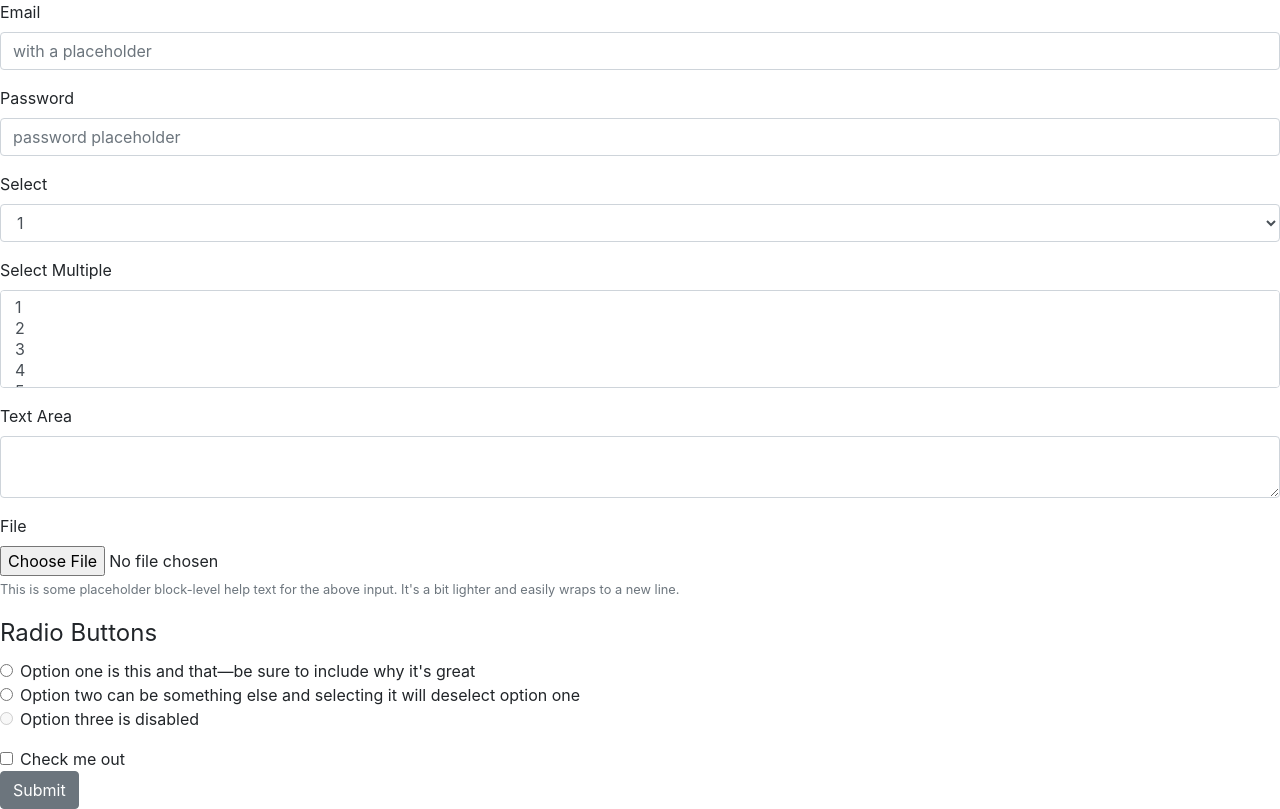
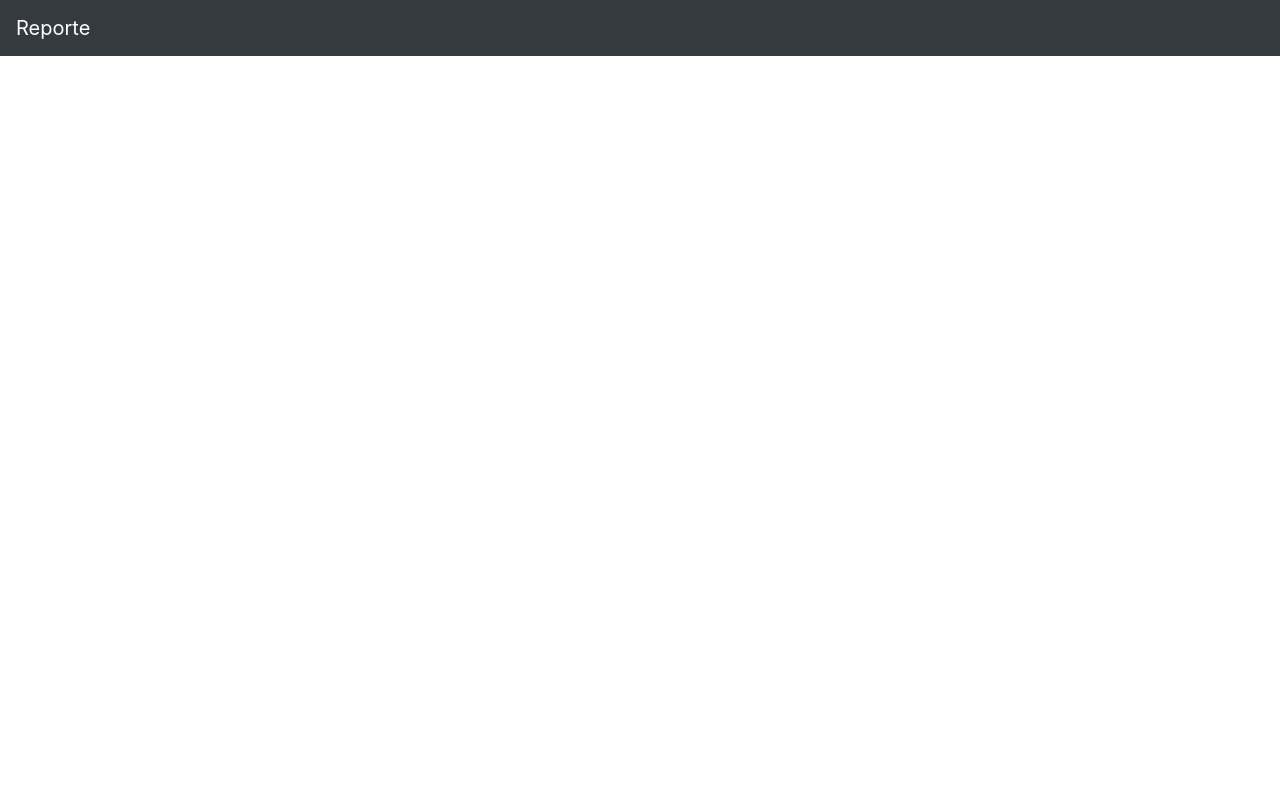
Before and after one commit to Israel-Laguan/reporting, a Next.js app: page /new in a window 1280 px wide. Built offline with nearby package versions, Linux system fonts and the light colour scheme.

Commit message:
fix Link and NavLink

```diff
--- a/components/Header.js
+++ b/components/Header.js
@@ -19,20 +19,24 @@ const Header = ({ edit, create }) => {
   return (
     <div>
       <Navbar color="dark" dark expand="md">
-        <Link href="/">
-          <NavbarBrand href="/">Reporte</NavbarBrand>
+        <Link href="/" passHref>
+          <NavbarBrand>Reporte</NavbarBrand>
         </Link>
         <NavbarToggler onClick={toggle} />
         <Collapse isOpen={isOpen} navbar>
           <Nav className="mr-auto" navbar>
             {edit && (
               <NavItem>
-                <NavLink href="/edit">Editar</NavLink>
+                <Link href="/edit" passHref>
+                  <NavLink>Editar</NavLink>
+                </Link>
               </NavItem>
             )}
             {create && (
               <NavItem>
-                <NavLink href="/new">Crear Reporte</NavLink>
+                <Link href="/new" passHref>
+                  <NavLink>Crear Reporte</NavLink>
+                </Link>
               </NavItem>
             )}
           </Nav>
--- a/pages/new.js
+++ b/pages/new.js
@@ -1,77 +1,6 @@
-import React from 'react';
-import { Button, Form, FormGroup, Label, Input, FormText } from 'reactstrap';
+import React from "react";
+import Header from "../components/Header";
 
-const New = () => (
-    <Form>
-      <FormGroup>
-        <Label for="exampleEmail">Email</Label>
-        <Input type="email" name="email" id="exampleEmail" placeholder="with a placeholder" />
-      </FormGroup>
-      <FormGroup>
-        <Label for="examplePassword">Password</Label>
-        <Input type="password" name="password" id="examplePassword" placeholder="password placeholder" />
-      </FormGroup>
-      <FormGroup>
-        <Label for="exampleSelect">Select</Label>
-        <Input type="select" name="select" id="exampleSelect">
-          <option>1</option>
-          <option>2</option>
-          <option>3</option>
-          <option>4</option>
-          <option>5</option>
-        </Input>
-      </FormGroup>
-      <FormGroup>
-        <Label for="exampleSelectMulti">Select Multiple</Label>
-        <Input type="select" name="selectMulti" id="exampleSelectMulti" multiple>
-          <option>1</option>
-          <option>2</option>
-          <option>3</option>
-          <option>4</option>
-          <option>5</option>
-        </Input>
-      </FormGroup>
-      <FormGroup>
-        <Label for="exampleText">Text Area</Label>
-        <Input type="textarea" name="text" id="exampleText" />
-      </FormGroup>
-      <FormGroup>
-        <Label for="exampleFile">File</Label>
-        <Input type="file" name="file" id="exampleFile" />
-        <FormText color="muted">
-          This is some placeholder block-level help text for the above input.
-          It's a bit lighter and easily wraps to a new line.
-        </FormText>
-      </FormGroup>
-      <FormGroup tag="fieldset">
-        <legend>Radio Buttons</legend>
-        <FormGroup check>
-          <Label check>
-            <Input type="radio" name="radio1" />{' '}
-            Option one is this and that—be sure to include why it's great
-          </Label>
-        </FormGroup>
-        <FormGroup check>
-          <Label check>
-            <Input type="radio" name="radio1" />{' '}
-            Option two can be something else and selecting it will deselect option one
-          </Label>
-        </FormGroup>
-        <FormGroup check disabled>
-          <Label check>
-            <Input type="radio" name="radio1" disabled />{' '}
-            Option three is disabled
-          </Label>
-        </FormGroup>
-      </FormGroup>
-      <FormGroup check>
-        <Label check>
-          <Input type="checkbox" />{' '}
-          Check me out
-        </Label>
-      </FormGroup>
-      <Button>Submit</Button>
-    </Form>
-);
+const New = () => <Header />;
 
 export default New;
```
Also changed, not shown: components/BodyListReport.js (+28 -4 lines).
